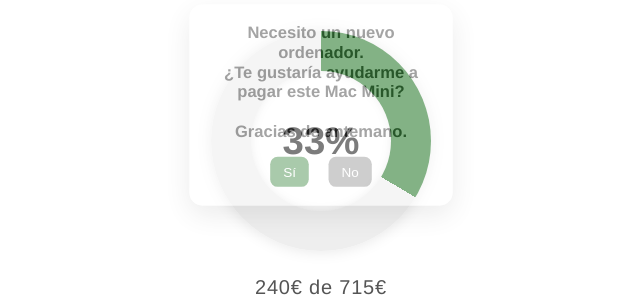
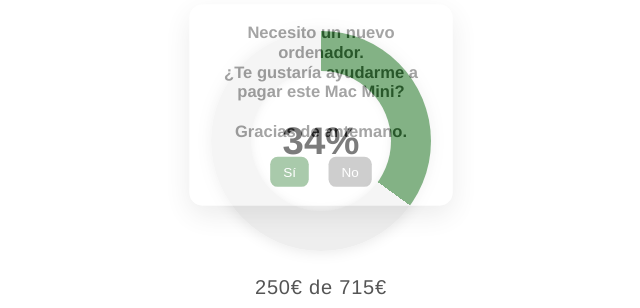
Before and after one commit to rdr-retro/sj, a plain HTML site: page index.html in a window 1280 px wide. Shown: the part 295-603 px from the top of the page, 319-959 px from the left. Drawn offline with Linux system fonts and the light colour scheme; a web font is replaced by a local one.

Commit message:
Add files via upload

```diff
--- a/index.html
+++ b/index.html
@@ -185,7 +185,7 @@
 
   <script>
     const objetivo = 715;
-    const ahorrado = 240; // ← cambiá este valor con tu ahorro actual
+    const ahorrado = 250; // ← cambiá este valor con tu ahorro actual
 
     const frases = [
       "El arte digital no nace solo del talento, sino del empeño constante y una herramienta que responda a cada trazo como si fuera una extensión del alma.",
```
